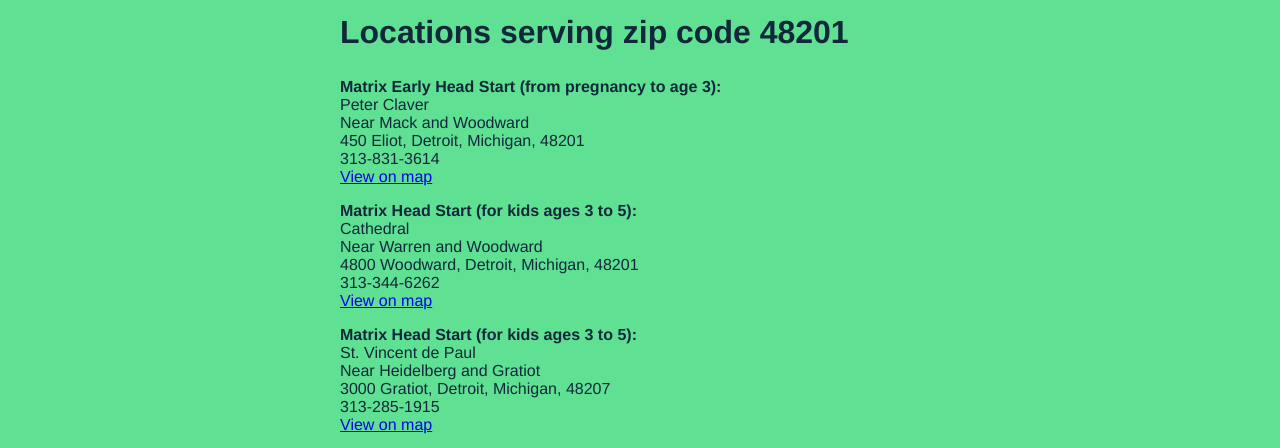
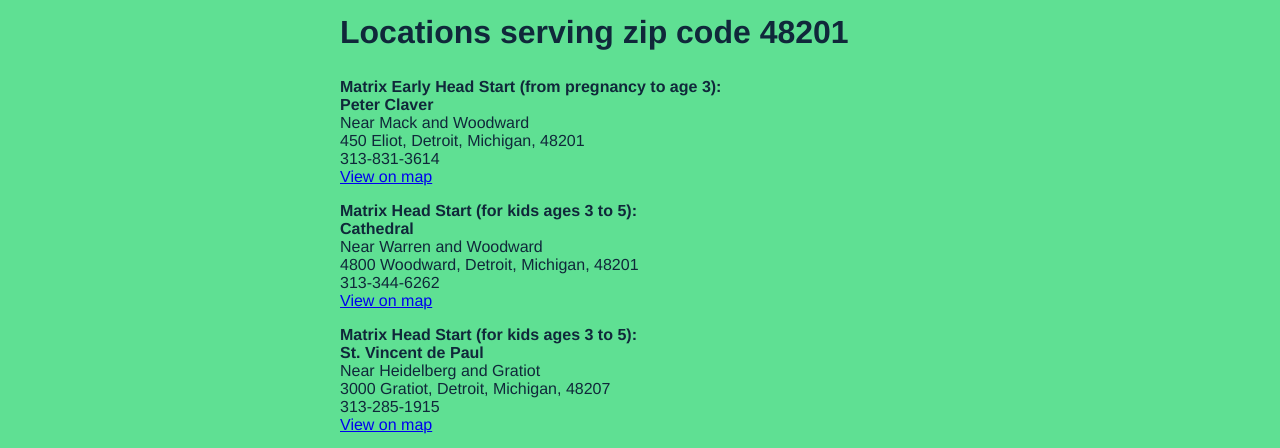
Before and after one commit to workdept/detroit-head-start, a Jekyll site: the page built from zip.html, in a window 1280 px wide. Shown: the part 448-896 px from the top of the page. Built offline with Jekyll 4.4.1, drawn with Linux system fonts in a browser that asks for light colours; nearby versions of some CDN libraries.

```diff
--- a/zip.html
+++ b/zip.html
@@ -39,14 +39,14 @@ published: true
               <h2>Locations serving zip code 48201</h2>
 
 <p><strong>Matrix Early Head Start (from pregnancy to age 3):</strong></br>
-Peter Claver</br>
+<strong>Peter Claver</strong></br>
 Near Mack and Woodward</br>
 450 Eliot, Detroit, Michigan, 48201</br>
 313-831-3614</br>
 <a href="https://www.google.com/maps/place/450+Eliot+St,+Detroit,+MI+48201/@42.3488397,-83.0520648,17z/data=!3m1!4b1!4m2!3m1!1s0x8824d2cf339ff713:0x19c5a4687557b48" target="_blank">View on map</a></p>
 
 <p><strong>Matrix Head Start (for kids ages 3 to 5):</strong></br>
-Cathedral</br>
+<strong>Cathedral</strong></br>
 Near Warren and Woodward</br>
 4800 Woodward, Detroit, Michigan, 48201</br>
 313-344-6262</br>
@@ -55,7 +55,7 @@ Near Warren and Woodward</br>
 </p>
 
 <p><strong>Matrix Head Start (for kids ages 3 to 5):</strong></br>
-St. Vincent de Paul</br>
+<strong>St. Vincent de Paul</strong></br>
 Near Heidelberg and Gratiot</br>
 3000 Gratiot, Detroit, Michigan, 48207</br>
 313-285-1915</br>
```
